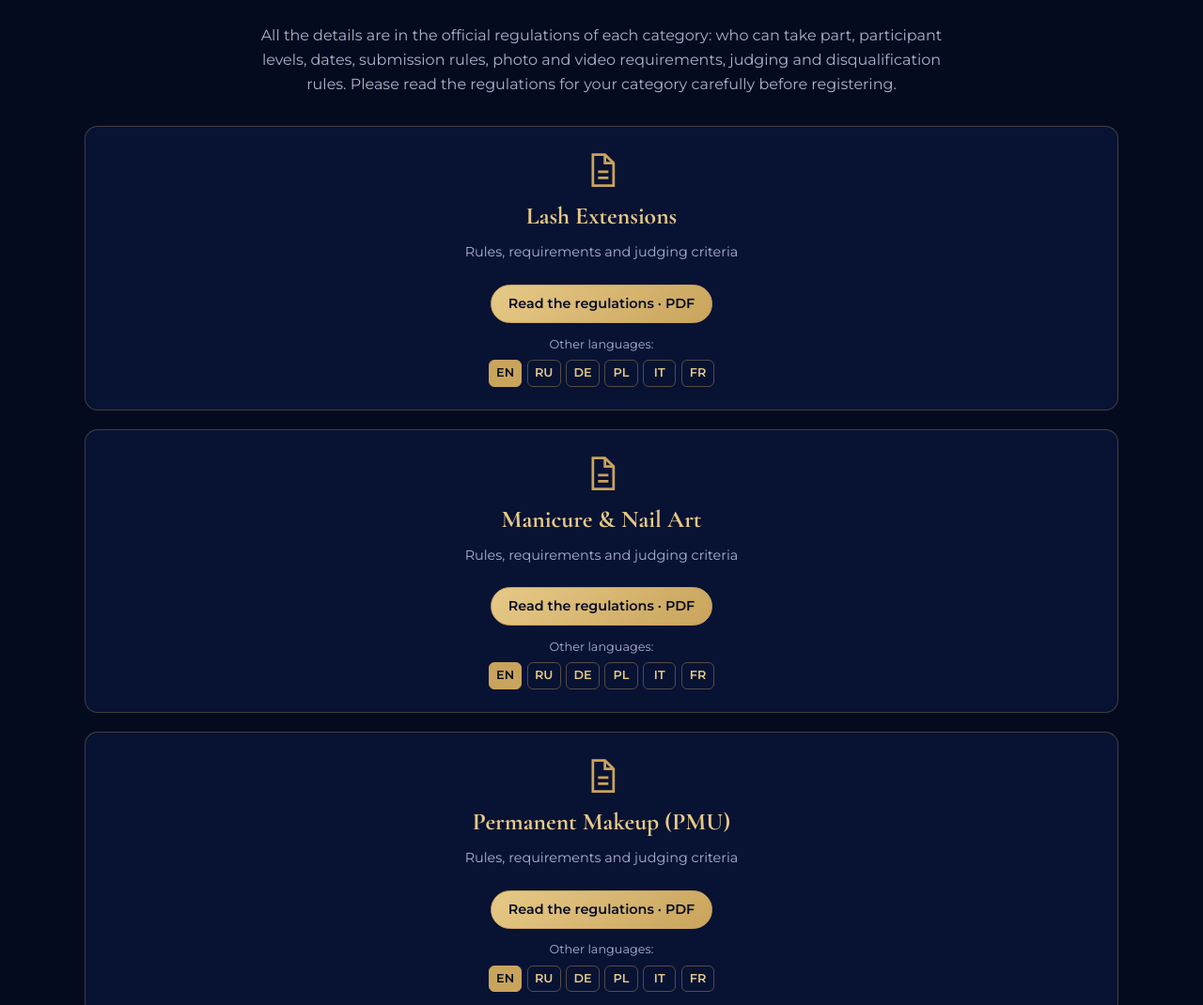
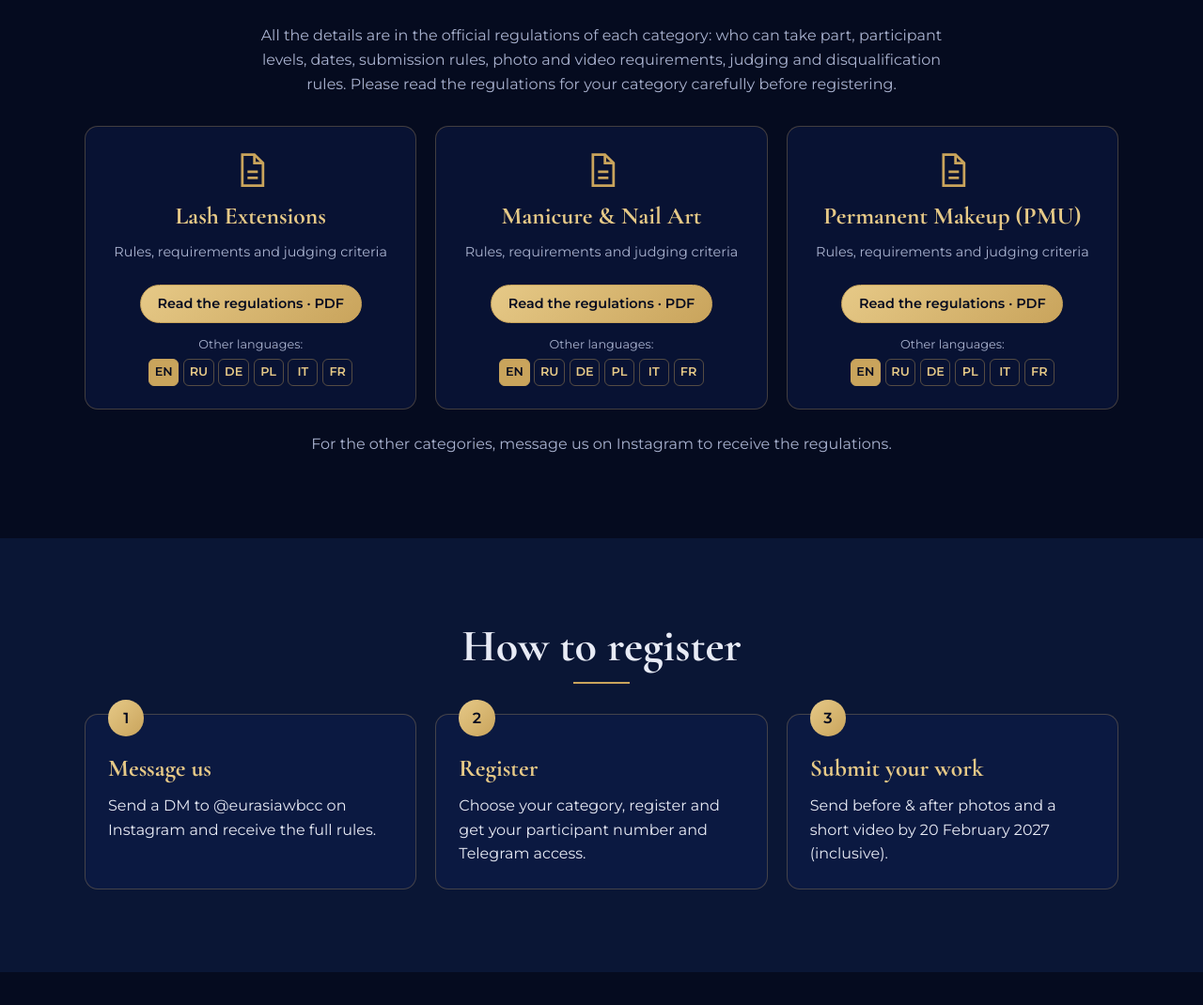
Before and after one commit to Simbiotnew/eurasiawbcc, a plain HTML site: page index.html in a window 1280 px wide. Shown: the part 3240-4310 px from the top of the page at 94% size. Drawn offline with nearby package versions, Linux system fonts and the light colour scheme.

Commit message:
add files

```diff
--- a/style.css
+++ b/style.css
@@ -531,15 +531,15 @@ body:has(.judge-dialog[open]) { overflow: hidden; }
   flex-wrap: wrap;
   justify-content: center;
   align-items: center;
-  gap: .35rem;
+  gap: .3rem;
   margin: 0;
   font-size: .8rem;
   color: var(--muted);
 }
 .rules__other span { flex-basis: 100%; text-align: center; }   /* подпись отдельной строкой, 6 кнопок — в один ряд */
 .rules__other a {
-  min-width: 2.2rem;
-  padding: .2rem .45rem;
+  min-width: 2rem;
+  padding: .2rem .35rem;
   border: 1px solid rgba(201, 164, 92, .4);
   border-radius: 6px;
   color: var(--gold-light);
@@ -592,12 +592,19 @@ body:has(.judge-dialog[open]) { overflow: hidden; }
   .grid--3 { grid-template-columns: repeat(3, 1fr); }
   .grid--4 { grid-template-columns: repeat(2, 1fr); }
   .judges { grid-template-columns: repeat(3, 1fr); gap: 1.25rem; }
+  .steps { grid-template-columns: 1fr; }   /* длинные слова («Зарегистрируйтесь») не влезали в три узкие колонки */
   .judge__name { font-size: 1.35rem; }
 }
 
 /* ---------- Десктоп ---------- */
 @media (min-width: 900px) {
   .grid--4 { grid-template-columns: repeat(4, 1fr); }
+  .steps { grid-template-columns: repeat(3, 1fr); }
+}
+
+/* Регламенты: три карточки в ряд только с 1024px, иначе кнопки языков не помещаются в одну строку */
+@media (min-width: 1024px) {
+  .rules__grid { grid-template-columns: repeat(3, 1fr); }
 }
 
 /* ---------- Широкий экран: меню в одну строку ----------
```
